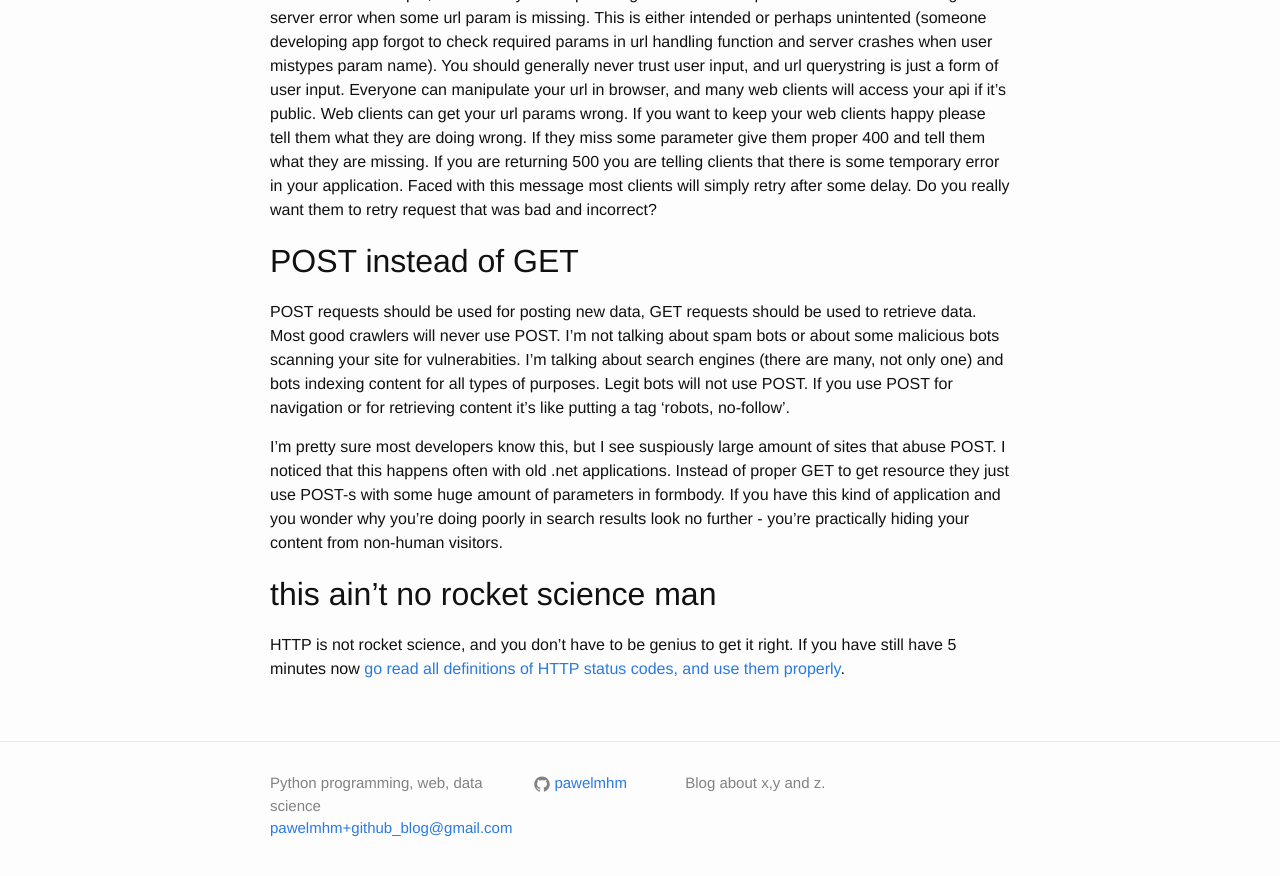
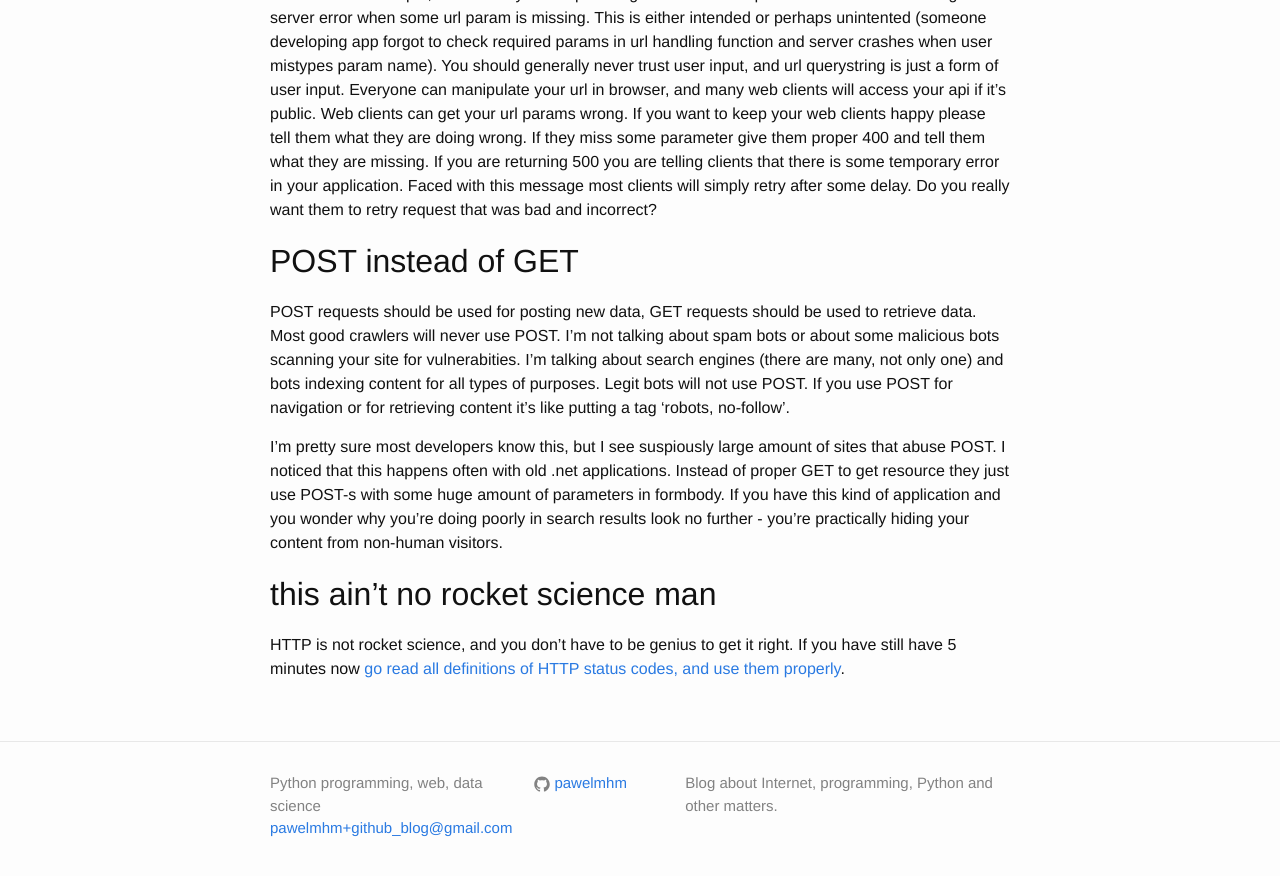
Before and after one commit to pawelmhm/pawelmhm.github.io, a Jekyll site: the page built from _posts/2015-05-04-how-to-abuse-http.markdown, in a window 1280 px wide and 900 px high, scrolled down 2360 px. Shown: the top 876 px of the window. Built offline with Jekyll 4.4.1, drawn with Linux system fonts in a browser that asks for light colours; some of the changed lines change nothing that is shown.

Commit message:
metadata fixes

```diff
--- a/_config.yml
+++ b/_config.yml
@@ -2,7 +2,7 @@
 title: Python programming, web, data science
 email: pawelmhm+github_blog@gmail.com
 description: > # this means to ignore newlines until "baseurl:"
-    Blog about x,y and z.
+    Blog about Internet, programming, Python and other matters.
 baseurl: "" # the subpath of your site, e.g. /blog/
 url: "http://pawelmhm.github.io" # the base hostname & protocol for your site
 github_username:  pawelmhm
--- a/_layouts/post.html
+++ b/_layouts/post.html
@@ -13,17 +13,25 @@
             "keywords": "{{page.keywords}}",
             "author": {
                 "@type": "Person",
+                "@context": "http://schema.org",
                 "name": "{{site.author}}",
                 "jobTitle": "software engineer",
                 "email": "{{site.email}}",
-                "address": "Krakow, Poland"
+                "address": "Krakow, Poland",
+                "image": "https://avatars1.githubusercontent.com/u/2700942?v=3&s=460"
             },
             "description": {{page.excerpt | jsonify}},
             "mainEntityOfPage": {
                 "@type": "Blog",
-                "url": "{{site.url}}"
+                "@context": "http://schema.org",
+                "url": "{{site.url}}",
+                "about": {{site.description | jsonify}}
             },
-            "image": "https://avatars1.githubusercontent.com/u/2700942?v=3&s=460"
+            "publisher": {
+                "@context": "http://schema.org",
+                "@type": "Person",
+                "name": "{{site.author}}"
+            }
         }
         </script>
 
```
